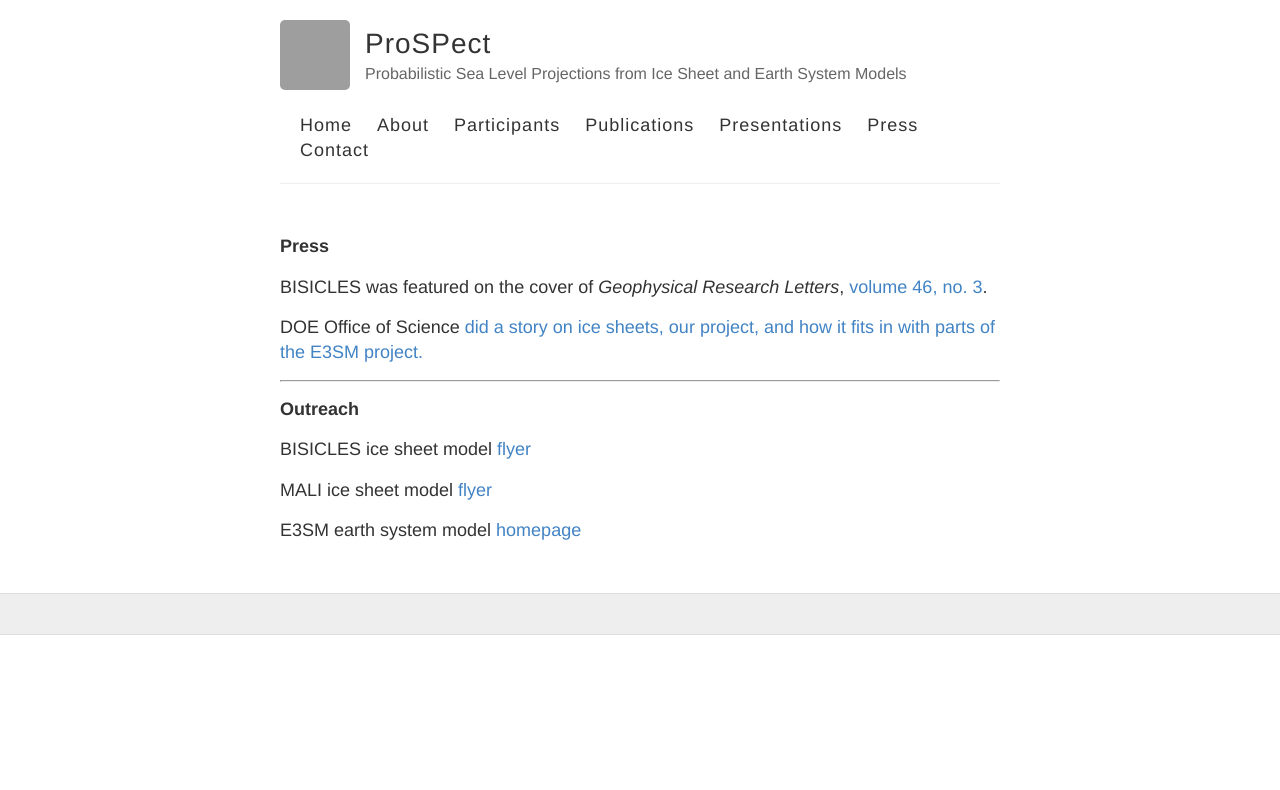
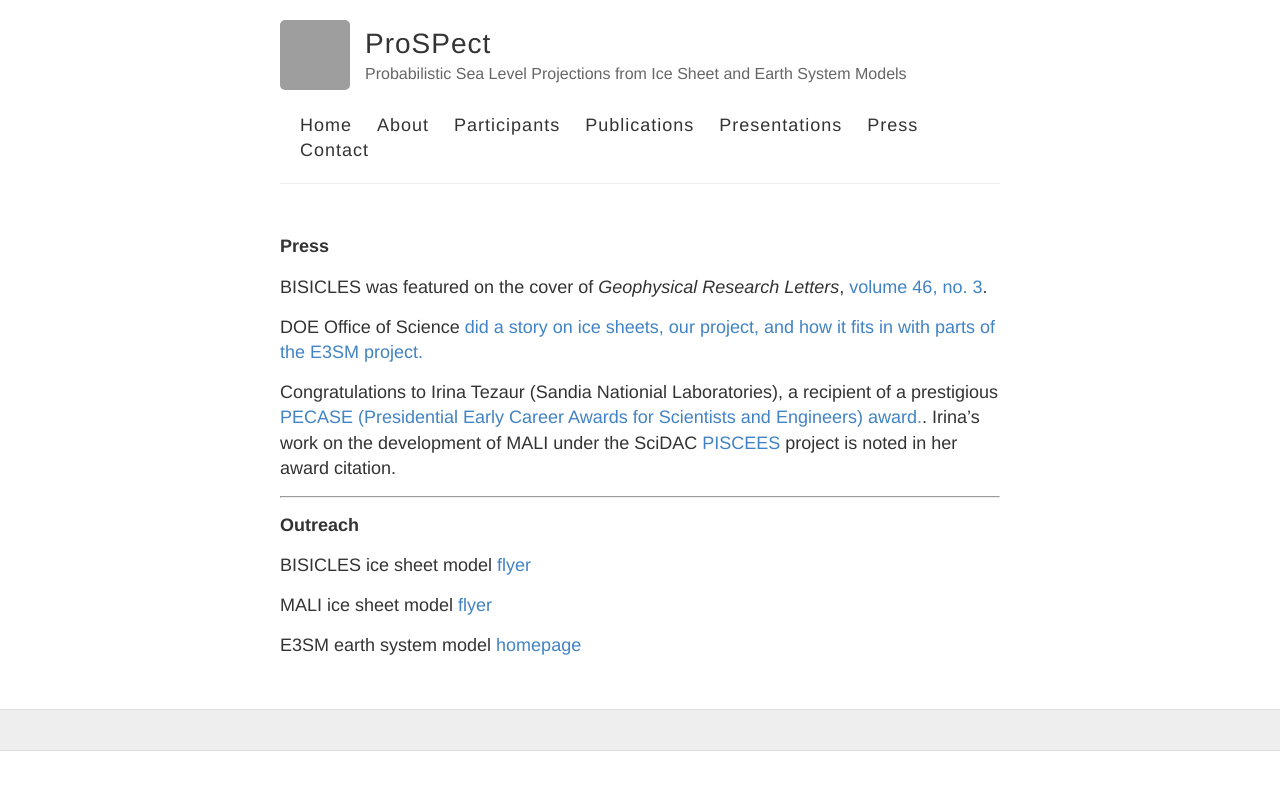
Before and after one commit to SLE-E3SM/SLE-E3SM.github.io, a Jekyll site: the page built from press.md, in a window 1280 px wide. Shown: the top 790 px of the page. Built offline with Jekyll 4.4.1, drawn with Linux system fonts in a browser that asks for light colours; grey boxes are pictures that could not be loaded.

Commit message:
Update press.md

```diff
--- a/press.md
+++ b/press.md
@@ -11,6 +11,8 @@ BISICLES was featured on the cover of *Geophysical Research Letters*, [volume 46
 
 DOE Office of Science [did a story on ice sheets, our project, and how it fits in with parts of the E3SM project.](https://www.energy.gov/science/articles/simulating-ice-bottom-world-modeling-antarctic-ice-sheets)
 
+Congratulations to Irina Tezaur (Sandia Nationial Laboratories), a recipient of a prestigious [PECASE (Presidential Early Career Awards for Scientists and Engineers) award.](https://www.energy.gov/nnsa/articles/11-nnsa-employees-receive-highest-honor-early-career-scientists-and-engineers?fbclid=IwAR1gVTwdoJhEG5MD9bbjvT3KRN6qVVQtL5HSrQr8ds6-wfLH4n5_CHIyzew). Irina's work on the development of MALI under the SciDAC [PISCEES](https://climatemodeling.science.energy.gov/projects/predicting-ice-sheet-and-climate-evolution-extreme-scales-piscees) project is noted in her award citation.
+
 
 ___
 **Outreach**
```
